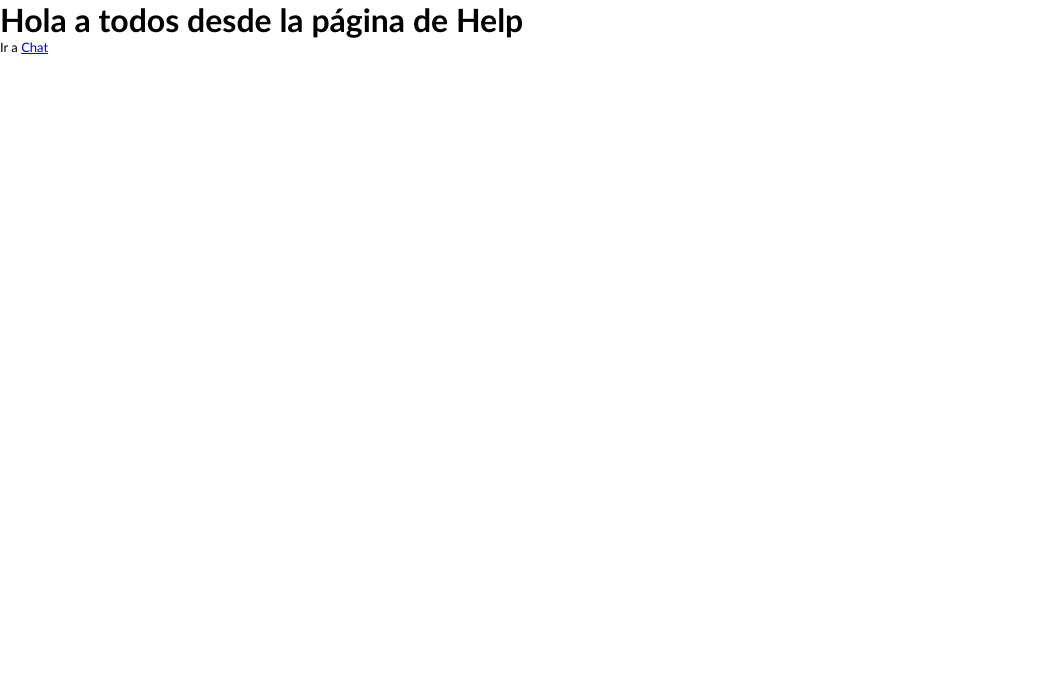
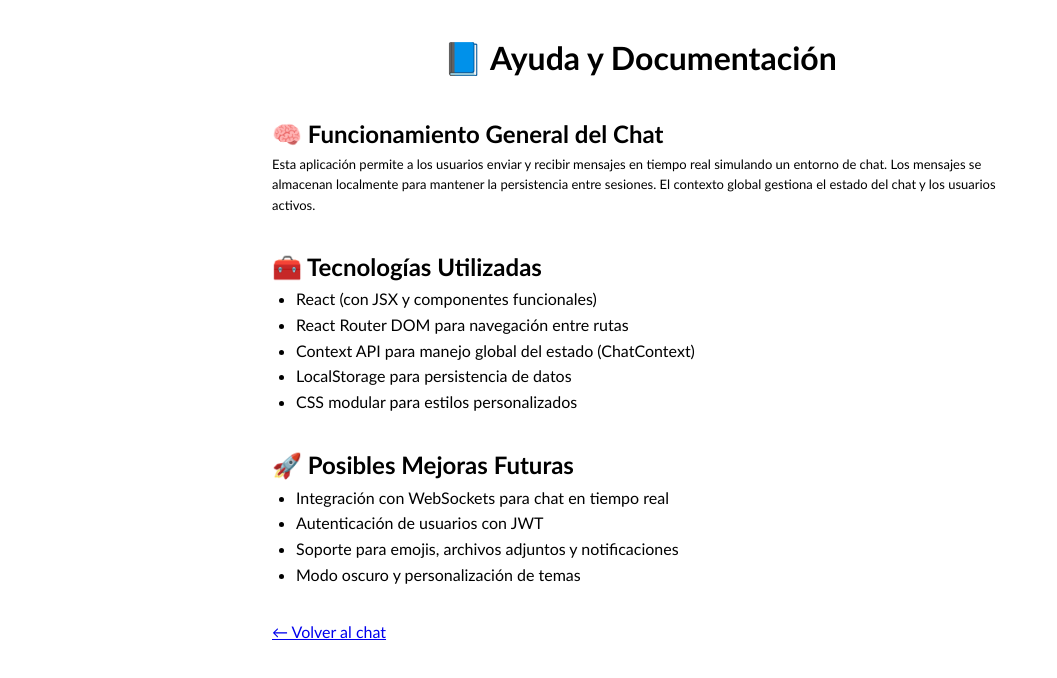
Before and after one commit to Agustina-Fazzone/proyecto-final-de-react, a React (Vite) app: page /help in a window 1280 px wide. Shown: the top 678 px of the page, without its empty margins (0-1057 px from the left). Built offline with nearby package versions, Linux system fonts and the light colour scheme.

Commit message:
se modifico el contenido de Help

```diff
--- a/src/index.css
+++ b/src/index.css
@@ -281,6 +281,27 @@
   margin-top: 10px;
 }
 
+.help-container {
+  max-width: 800px;
+  margin: 0 auto;
+  padding: 2rem;
+  font-family: 'Segoe UI', sans-serif;
+  line-height: 1.6;
+}
+
+.help-container h1 {
+  text-align: center;
+  margin-bottom: 2rem;
+}
+
+.help-container section {
+  margin-bottom: 2rem;
+}
+
+.help-container ul {
+  padding-left: 1.5rem;
+}
+
 /* Resposive mínimo para mobile */
 @media (max-width: 480px) {
   .sidebar {
--- a/src/views/Help.jsx
+++ b/src/views/Help.jsx
@@ -1,12 +1,46 @@
 import { Link } from "react-router-dom"
+
 
 const Help = () => {
   return (
-    <main>
-      <h1>Hola a todos desde la página de Help</h1>
-      <p className="text-info">Ir a <Link to="/chat">Chat</Link></p>
-    </main>
-  )
-}
+    <div className="help-container">
+      <h1>📘 Ayuda y Documentación</h1>
+
+      <section>
+        <h2>🧠 Funcionamiento General del Chat</h2>
+        <p>
+          Esta aplicación permite a los usuarios enviar y recibir mensajes en tiempo real simulando un entorno de chat. Los mensajes se almacenan localmente para mantener la persistencia entre sesiones. El contexto global gestiona el estado del chat y los usuarios activos.
+        </p>
+      </section>
+
+      <section>
+        <h2>🧰 Tecnologías Utilizadas</h2>
+        <ul>
+          <li>React (con JSX y componentes funcionales)</li>
+          <li>React Router DOM para navegación entre rutas</li>
+          <li>Context API para manejo global del estado (ChatContext)</li>
+          <li>LocalStorage para persistencia de datos</li>
+          <li>CSS modular para estilos personalizados</li>
+        </ul>
+      </section>
+
+      <section>
+        <h2>🚀 Posibles Mejoras Futuras</h2>
+        <ul>
+          <li>Integración con WebSockets para chat en tiempo real</li>
+          <li>Autenticación de usuarios con JWT</li>
+          <li>Soporte para emojis, archivos adjuntos y notificaciones</li>
+          <li>Modo oscuro y personalización de temas</li>
+        </ul>
+      </section>
+      <section className="help-navigation">
+        <Link to="/chat" className="help-back-button">← Volver al chat</Link>
+      </section>
+    </div>
+  );
+};
+
+
+
 
 export default Help
```
